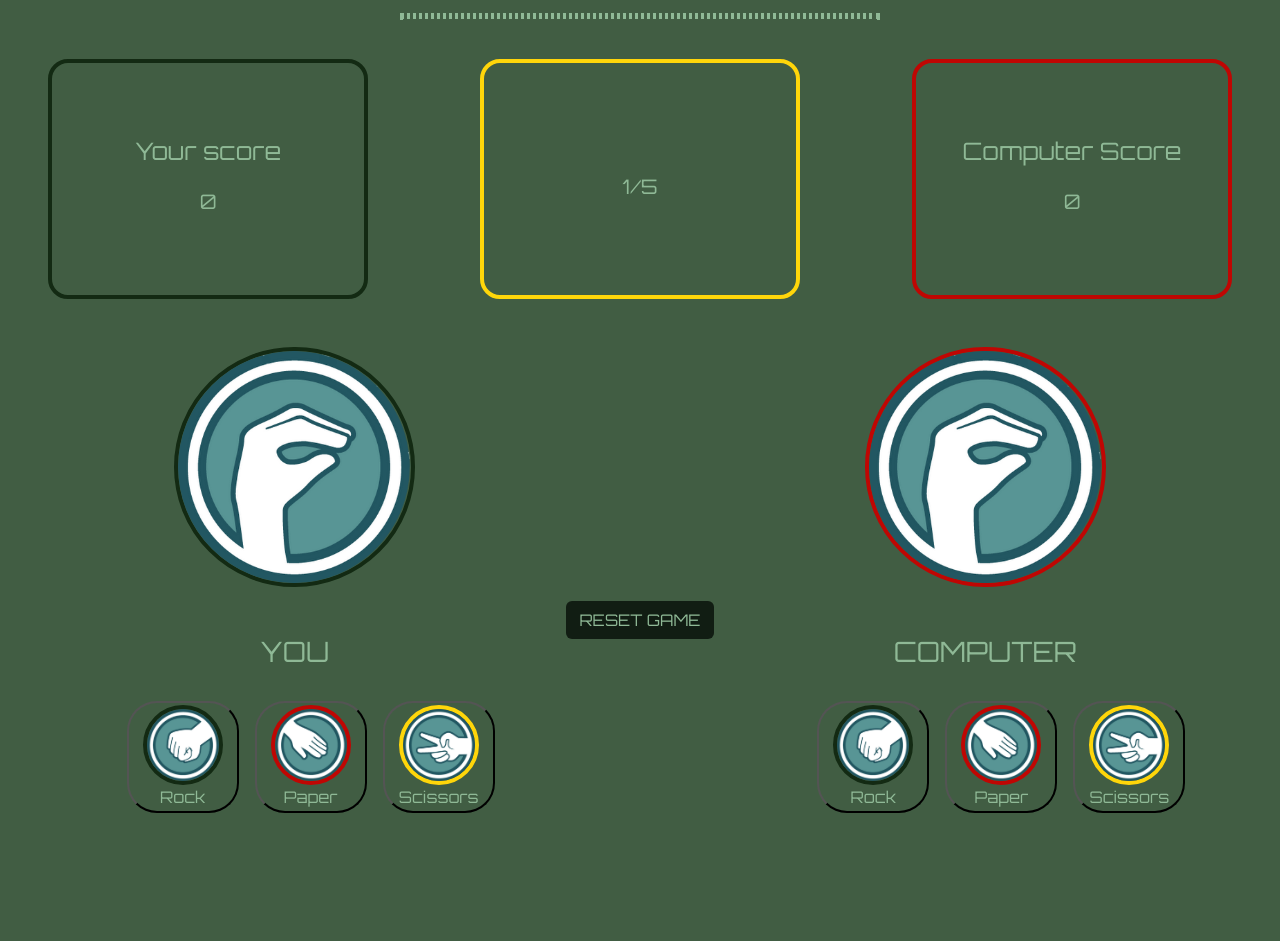
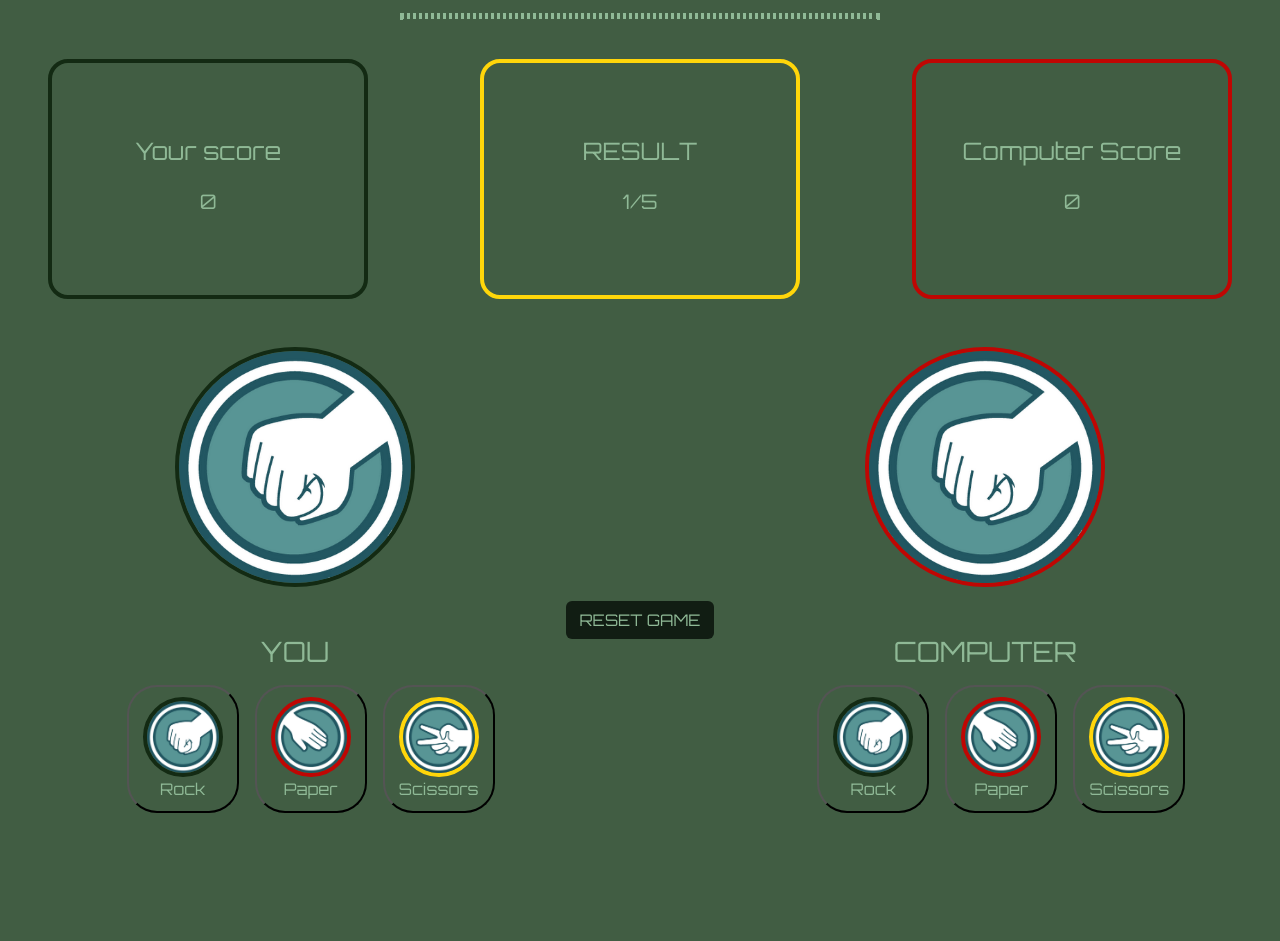
Before and after one commit to Krukri/RockPaperScissorsGame, a plain HTML site: page index.html in a window 1280 px wide. Shown: the part 109-1050 px from the top of the page. Drawn offline with nearby package versions, Linux system fonts and the light colour scheme.

Commit message:
updated user img selection

```diff
--- a/index.html
+++ b/index.html
@@ -47,7 +47,7 @@
     </div>
 
     <div class="col-3 d-flex flex-column justify-content-center align-items-center result">
-      <h4 class="mb-4" id="gameResult"></h4>
+      <h4 class="mb-4" id="gameResult">RESULT</h4>
       <span>
         <h5>1/5</h5>
       </span>
@@ -67,21 +67,23 @@
   <div class="container-fluid d-flex p-5">
     <div class="col-5 leftSideHuman">
       <div class="col-12 d-flex justify-content-center">
-        <img src="./img/lizard.png" alt="selectedbyHuman" class="selectedbyHuman" />
+        <img src="./img/rock.png" alt="selectedbyHuman" class="selectedbyHuman" id="selectedbyHuman"/>
       </div>
       <h3 class="text-center m-5" id="humanPlayer">YOU</h3>
 
       <div class="col-12 left d-flex justify-content-center flex-row align-items-end pb-3">
-        <ul class="handtype">
+        <ul id="handtype">
           <li>
-            <button class="btnDesign"><img src="./img/rock.png" alt="rock" class="rock" id="rock" />Rock</button>
+            <button class="btnDesign" onclick="changeImge('./img/rock.png')"><img src="./img/rock.png" alt="rock"
+                class="rock" id="rock" />Rock</button>
           </li>
           <li>
-            <button class="btnDesign"><img src="./img/paper.png" alt="paper" class="paper" id="paper" />Paper</button>
+            <button class="btnDesign" onclick="changeImge('./img/paper.png')"><img src="./img/paper.png" alt="paper"
+                class="paper" id="paper" />Paper</button>
           </li>
           <li>
-            <button class="btnDesign"><img src="./img/scissors.png" alt="scissors" class="scissors"
-                id="scissors" />Scissors</button>
+            <button class="btnDesign" onclick="changeImge('./img/scissors.png')"><img src="./img/scissors.png"
+                alt="scissors" class="scissors" id="scissors" />Scissors</button>
           </li>
         </ul>
       </div>
@@ -92,12 +94,12 @@
 
     <div class="col-5 rightSideComputer">
       <div class="col-12 d-flex justify-content-center">
-        <img src="./img/lizard.png" alt="selectedbyComputer" class="selectedbyComputer" />
+        <img src="./img/rock.png" alt="selectedbyComputer" class="selectedbyComputer" />
       </div>
       <h3 class="text-center m-5" id="computerPlayer">COMPUTER</h3>
 
       <div class="col-12 right d-flex justify-content-center flex-row align-items-end pb-3">
-        <ul class="handtype">
+        <ul id="handtype">
           <li>
             <button class="btnDesigncomp"><img src="./img/rock.png" alt="rock" class="rock" />Rock</button>
           </li>
@@ -105,7 +107,8 @@
             <button class="btnDesigncomp"><img src="./img/paper.png" alt="paper" class="paper" />Paper</button>
           </li>
           <li>
-            <button class="btnDesigncomp"><img src="./img/scissors.png" alt="scissor" class="scissors" />Scissors</button>
+            <button class="btnDesigncomp"><img src="./img/scissors.png" alt="scissor"
+                class="scissors" />Scissors</button>
           </li>
         </ul>
       </div>
--- a/main.js
+++ b/main.js
@@ -2,8 +2,10 @@ const HumanPlayer = document.querySelector("#humanPlayer");
 const ComputerPlayer = document.querySelector("#computerPlayer");
 const gameResult = document.querySelector("#gameResult");
 const choiceBtns = document.querySelectorAll(".btnDesign");
-const playerScore = document.querySelector("#yourScore");
-const computerScore = document.querySelector("#compScore");
+
+let playerScore = document.querySelector("#yourScore");
+let computerScore = document.querySelector("#compScore");
+
 const resetGame = document.querySelector("#resetBTN");
 
 let player;
@@ -46,3 +48,15 @@ function checkWinner() {
     return player == "Rock" ? "You Win!" : "You Lose!";
   }
 }
+
+resetGame.addEventListener("click", function () {
+  console.log("You have clicked Reset Game! You want to continue?");
+  document.querySelector("#yourScore").innerHTML = 0;
+  document.querySelector("#compScore").innerHTML = 0;
+});
+
+function changeImge(fileName) {
+  let img = document.querySelector("#selectedbyHuman");
+  img.setAttribute("src", fileName);
+  console.log(img);
+}
--- a/style.css
+++ b/style.css
@@ -104,12 +104,12 @@
     align-items: center;
 }
 
-.handtype {
+#handtype {
     display: flex;
     gap: 1rem;
 }
 
-.handtype>li {
+#handtype>li {
     list-style: none;
 }
 
@@ -144,34 +144,45 @@
     height: 5rem;
     border-radius: 50px;
     border: 4px solid var(--green);
+    transition: 100ms;
+}
 
-
+.rock:hover {
+    transform: scale(1.2);
 }
 
 .paper {
     height: 5rem;
     border-radius: 50px;
     border: 4px solid var(--red);
+    transition: 100ms;
+}
 
+.paper:hover {
+    transform: scale(1.2);
 }
 
 .scissors {
     height: 5rem;
     border-radius: 50px;
     border: 4px solid var(--yellow);
+    transition: 100ms;
+}
 
+.scissors:hover {
+    transform: scale(1.2);
 }
 
 .btnDesign {
     border-radius: 30px;
     width: 7rem;
-    height: 7rem;
+    height: 8rem;
 }
 
 .btnDesigncomp {
     border-radius: 30px;
     width: 7rem;
-    height: 7rem;
+    height: 8rem;
 }
 
 .theSelection {
```
